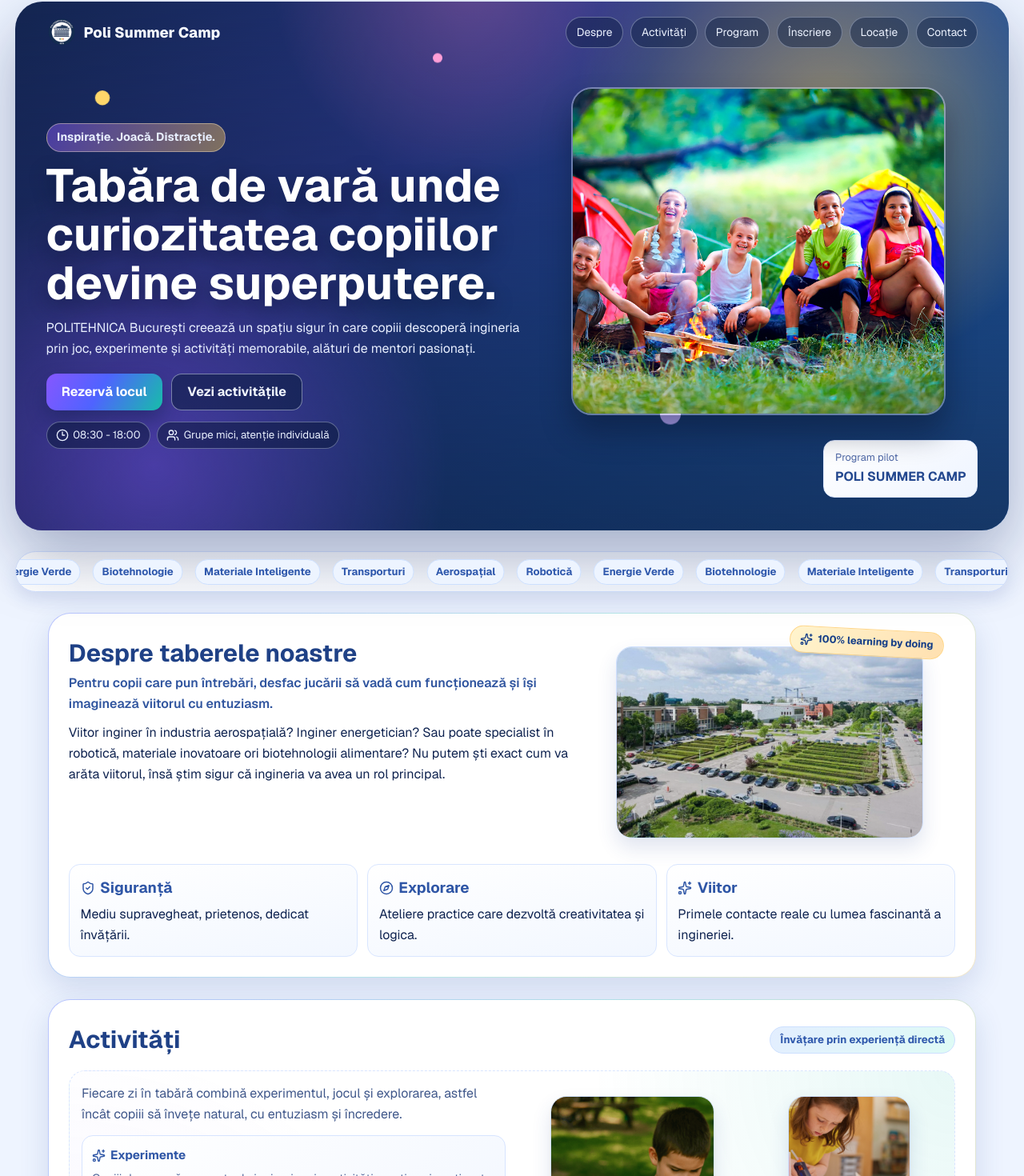
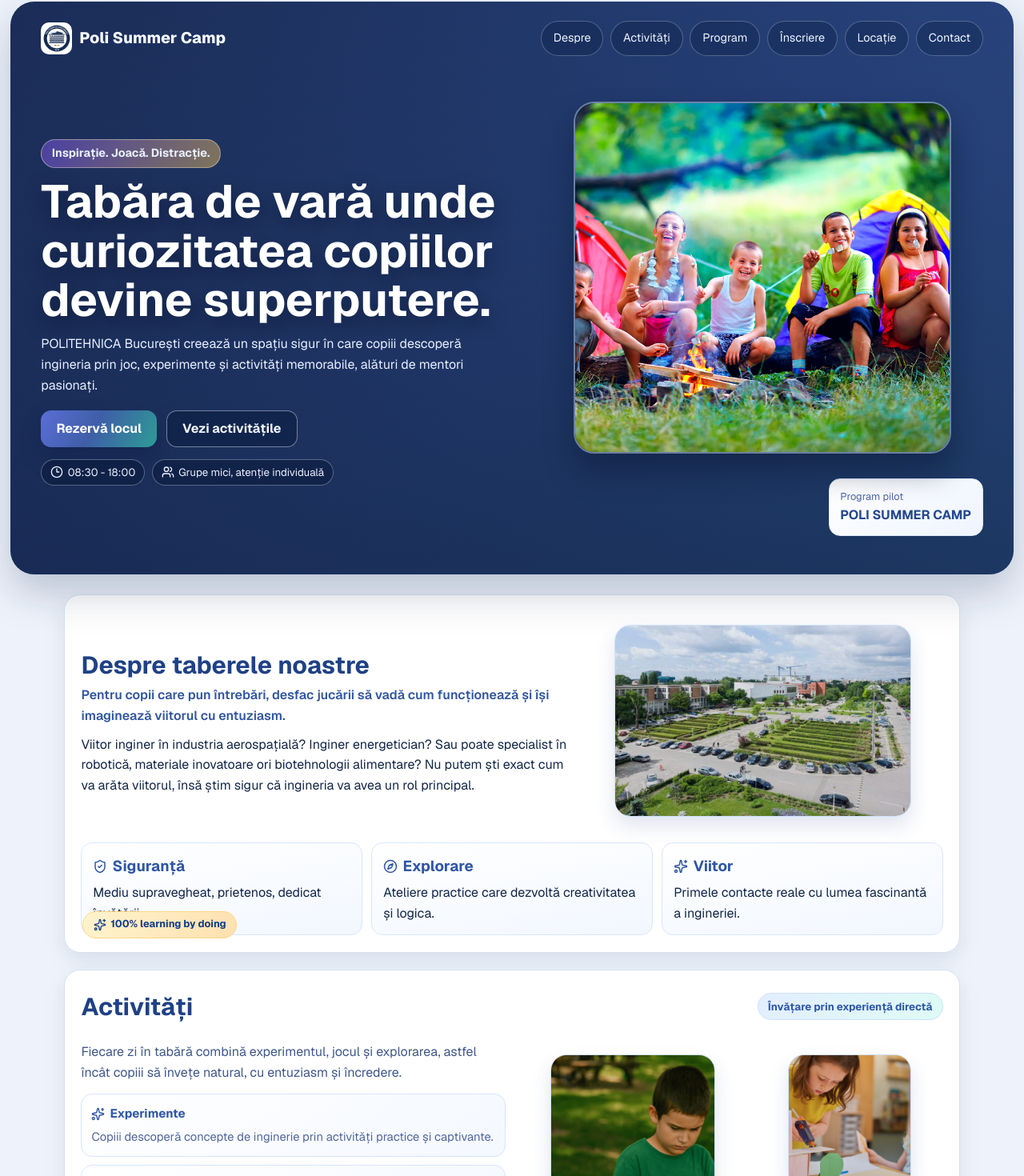
Before and after one commit to PolitehnicaBucuresti/tabere, a Next.js app: page / in a window 1280 px wide. Shown: the part 14-1484 px from the top of the page at 80% size. Built offline with nearby package versions, Linux system fonts and the light colour scheme.

Commit message:
schimbari locatie

```diff
--- a/app/page.tsx
+++ b/app/page.tsx
@@ -11,7 +11,6 @@ import {
   Telescope,
   Users,
 } from "lucide-react";
-import MouseAura from "./components/MouseAura";
 
 type ScheduleRow = {
   interval: string;
@@ -59,16 +58,11 @@ export default function Home() {
   return (
     <div className="siteWrap">
       <header className="heroPanel" id="intro">
-        <MouseAura />
-        <div className="heroSparkles" aria-hidden="true">
-          <span />
-          <span />
-          <span />
-          <span />
-        </div>
         <nav className="topNav">
           <a className="brand" href="#intro">
-            <Image src="/logo.svg" alt="POLI Summer Camp" width={38} height={38} />
+            <span className="brandLogoWrap">
+              <Image src="/logo.svg" alt="POLI Summer Camp" width={38} height={38} />
+            </span>
             <span>Poli Summer Camp</span>
           </a>
           <div className="navPills">
@@ -110,23 +104,6 @@ export default function Home() {
           </div>
         </div>
       </header>
-
-      <section className="wowStrip" aria-label="Teme camp">
-        <div className="wowTrack">
-          <span>Aerospațial</span>
-          <span>Robotică</span>
-          <span>Energie Verde</span>
-          <span>Biotehnologie</span>
-          <span>Materiale Inteligente</span>
-          <span>Transporturi</span>
-          <span>Aerospațial</span>
-          <span>Robotică</span>
-          <span>Energie Verde</span>
-          <span>Biotehnologie</span>
-          <span>Materiale Inteligente</span>
-          <span>Transporturi</span>
-        </div>
-      </section>
 
       <main className="contentGrid">
         <section id="despre" className="sectionCard">
@@ -246,11 +223,6 @@ export default function Home() {
             <h2>Înscriere</h2>
             <span className="chip chipWarm">Locuri limitate</span>
           </div>
-          <div className="enrollTopSteps">
-            <article><strong>1</strong><p>Completezi formularul</p></article>
-            <article><strong>2</strong><p>Primești confirmarea</p></article>
-            <article><strong>3</strong><p>Copilul începe aventura</p></article>
-          </div>
           <div className="signupLayout">
             <div className="signupFormPanel">
               <form className="signupForm">
@@ -271,7 +243,7 @@ export default function Home() {
                 <fieldset>
                   <legend>Alegerea programului</legend>
                   {seriesOptions.map((option) => (
-                    <label key={option} className="checkboxLabel">
+                    <label key={option} className="checkboxLabel radioLabel">
                       <input type="radio" name="series" value={option} required />
                       {option}
                     </label>
@@ -339,7 +311,9 @@ export default function Home() {
         <div className="footerInner">
           <div className="footerBrand">
             <a className="brand footerBrandLink" href="#intro">
-              <Image src="/logo.svg" alt="POLI Summer Camp" width={34} height={34} />
+              <span className="brandLogoWrap">
+                <Image src="/logo.svg" alt="POLI Summer Camp" width={34} height={34} />
+              </span>
               <span>Poli Summer Camp</span>
             </a>
             <p>Inspirație. Joacă. Distracție.</p>
--- a/app/site.css
+++ b/app/site.css
@@ -1,16 +1,14 @@
 :root {
-  --bg: #eef4ff;
-  --ink: #0f2350;
-  --ink-soft: #4c6192;
+  --bg: #eef3fb;
+  --ink: #122647;
+  --ink-soft: #536685;
   --surface: #ffffff;
-  --line: #d8e4ff;
-  --blue: #4f63ff;
-  --teal: #17bda9;
-  --violet: #8657ff;
-  --sun: #ffc652;
-  --pink: #ff7fc8;
-  --card-shadow: 0 14px 36px rgba(44, 73, 148, 0.16);
-  --hero-shadow: 0 32px 80px rgba(17, 36, 89, 0.34);
+  --line: #d7e0ef;
+  --blue: #3f5ea8;
+  --teal: #2d9d95;
+  --violet: #5b6ed6;
+  --card-shadow: 0 10px 26px rgba(31, 56, 112, 0.1);
+  --hero-shadow: 0 22px 52px rgba(16, 36, 79, 0.24);
 }
 
 @keyframes fadeUp {
@@ -74,7 +72,7 @@ body {
   font-family: var(--font-geist-sans), Arial, Helvetica, sans-serif;
   color: var(--ink);
   line-height: 1.62;
-  background: #eef4ff;
+  background: #eef3fb;
 }
 
 h1,
@@ -92,101 +90,28 @@ a {
 }
 
 .siteWrap {
-  padding-bottom: 2.4rem;
+  padding-bottom: 4rem;
 }
 
 /* HERO */
 .heroPanel {
   position: relative;
-  width: min(1280px, 97%);
+  width: min(1320px, 98%);
   margin: 1rem auto 1.6rem;
-  padding: 1.2rem clamp(1rem, 3vw, 2.4rem) 2.6rem;
-  border-radius: 34px;
+  padding: 1.5rem clamp(1.25rem, 3vw, 2.8rem) 3rem;
+  border-radius: 30px;
   overflow: hidden;
   box-shadow: var(--hero-shadow);
-  background: linear-gradient(138deg, #162a5a 0%, #2d3f9a 36%, #1f61b9 70%, #2c79d2 100%);
+  background: linear-gradient(145deg, #1e315f 0%, #2e4d8d 55%, #3464a4 100%);
 }
 
 .heroPanel::before {
   content: "";
   position: absolute;
   inset: 0;
-  background:
-    radial-gradient(circle at 82% 22%, rgba(255, 201, 84, 0.5), transparent 28%),
-    radial-gradient(circle at 14% 88%, rgba(134, 87, 255, 0.45), transparent 30%),
-    radial-gradient(circle at 46% -4%, rgba(255, 127, 200, 0.28), transparent 26%),
-    linear-gradient(180deg, rgba(10, 18, 42, 0.2) 0%, rgba(10, 18, 42, 0.64) 100%);
+  background: linear-gradient(180deg, rgba(11, 22, 49, 0.18) 0%, rgba(11, 22, 49, 0.58) 100%);
   pointer-events: none;
   z-index: 1;
-}
-
-.mouseAura {
-  position: fixed;
-  width: 320px;
-  height: 320px;
-  border-radius: 999px;
-  pointer-events: none;
-  transform: translate(-50%, -50%);
-  z-index: 0;
-  mix-blend-mode: screen;
-}
-
-.mouseAuraPrimary {
-  background: radial-gradient(circle, rgba(127, 95, 255, 0.28), rgba(127, 95, 255, 0));
-}
-
-.mouseAuraSecondary {
-  width: 210px;
-  height: 210px;
-  background: radial-gradient(circle, rgba(31, 212, 184, 0.3), rgba(31, 212, 184, 0));
-}
-
-.heroSparkles {
-  position: absolute;
-  inset: 0;
-  z-index: 2;
-  pointer-events: none;
-}
-
-.heroSparkles span {
-  position: absolute;
-  border-radius: 999px;
-  animation: floaty 5s ease-in-out infinite;
-}
-
-.heroSparkles span:nth-child(1) {
-  width: 18px;
-  height: 18px;
-  left: 8%;
-  top: 18%;
-  background: #ffd76a;
-}
-
-.heroSparkles span:nth-child(2) {
-  width: 14px;
-  height: 14px;
-  right: 11%;
-  top: 32%;
-  background: #8ff6e0;
-  animation-delay: 0.7s;
-}
-
-.heroSparkles span:nth-child(3) {
-  width: 26px;
-  height: 26px;
-  right: 33%;
-  bottom: 20%;
-  background: #beadff;
-  animation-delay: 1.3s;
-}
-
-.heroSparkles span:nth-child(4) {
-  width: 12px;
-  height: 12px;
-  left: 42%;
-  top: 10%;
-  background: #ff9ed7;
-  animation-delay: 1s;
 }
 
 .topNav,
@@ -200,16 +125,26 @@ a {
   justify-content: space-between;
   align-items: center;
   gap: 1rem;
-  margin-bottom: 2.1rem;
+  margin-bottom: 2.6rem;
 }
 
 .brand {
   display: inline-flex;
   align-items: center;
   gap: 0.55rem;
-  color: #f6f9ff;
-  font-size: 1.14rem;
+  color: #f7faff;
+  font-size: 1.22rem;
   font-weight: 800;
+}
+
+.brandLogoWrap {
+  display: inline-flex;
+  align-items: center;
+  justify-content: center;
+  width: 2.45rem;
+  height: 2.45rem;
+  border-radius: 10px;
+  background: #ffffff;
 }
 
 .navPills {
@@ -219,24 +154,42 @@ a {
 }
 
 .navPills a {
+  position: relative;
+  overflow: hidden;
   border-radius: 999px;
-  padding: 0.44rem 0.8rem;
-  font-size: 0.86rem;
-  color: #edf3ff;
-  border: 1px solid rgba(230, 238, 255, 0.35);
-  background: rgba(11, 30, 67, 0.46);
-  transition: transform 0.2s ease, background 0.2s ease;
+  padding: 0.58rem 0.92rem;
+  font-size: 0.9rem;
+  color: #eef4ff;
+  border: 1px solid rgba(230, 238, 255, 0.28);
+  background: rgba(11, 30, 67, 0.34);
+  transition: color 0.24s ease, border-color 0.24s ease;
+}
+
+.navPills a::before {
+  content: "";
+  position: absolute;
+  inset: 0;
+  border-radius: inherit;
+  background: linear-gradient(120deg, rgba(255, 255, 255, 0.16), rgba(255, 255, 255, 0.06));
+  transform: scale(0.3);
+  opacity: 0;
+  transition: transform 0.34s cubic-bezier(0.22, 1, 0.36, 1), opacity 0.3s ease;
 }
 
 .navPills a:hover {
-  transform: translateY(-2px);
-  background: rgba(14, 35, 80, 0.74);
+  border-color: rgba(238, 244, 255, 0.5);
+  color: #fff;
+}
+
+.navPills a:hover::before {
+  transform: scale(1);
+  opacity: 1;
 }
 
 .heroSplit {
   display: grid;
   grid-template-columns: 1.04fr 0.96fr;
-  gap: 1.4rem;
+  gap: 1.8rem;
   align-items: center;
 }
 
@@ -266,7 +219,7 @@ a {
 
 .heroCopy > p {
   color: #e8efff;
-  max-width: 62ch;
+  max-width: 54ch;
 }
 
 .heroCtas {
@@ -332,7 +285,7 @@ a {
 
 .heroMainImage {
   position: relative;
-  min-height: 410px;
+  min-height: 440px;
   border-radius: 26px;
   overflow: hidden;
   border: 2px solid rgba(226, 236, 255, 0.4);
@@ -367,50 +320,19 @@ a {
   color: #24488f;
 }
 
-/* WOW STRIP */
-.wowStrip {
-  width: min(1280px, 97%);
-  margin: 0 auto 1.6rem;
-  overflow: hidden;
-  border-radius: 999px;
-  border: 1px solid #d3e1ff;
-  background: linear-gradient(120deg, #fff, #f2f7ff);
-  box-shadow: 0 10px 22px rgba(45, 76, 154, 0.12);
-}
-
-.wowTrack {
-  display: flex;
-  width: max-content;
-  gap: 0.95rem;
-  padding: 0.55rem 0.8rem;
-  animation: marquee 20s linear infinite;
-}
-
-.wowTrack span {
-  border-radius: 999px;
-  padding: 0.28rem 0.66rem;
-  font-size: 0.82rem;
-  font-weight: 700;
-  color: #2f58ac;
-  border: 1px solid #cde0ff;
-  background: #edf4ff;
-}
-
 /* CONTENT */
 .contentGrid {
-  width: min(1160px, 92%);
+  width: min(1120px, 92%);
   margin: 0 auto;
   display: grid;
-  gap: 1.7rem;
+  gap: 1.35rem;
 }
 
 .sectionCard {
-  padding: 1.55rem;
-  border-radius: 28px;
-  border: 1px solid transparent;
-  background:
-    linear-gradient(var(--surface), var(--surface)) padding-box,
-    linear-gradient(120deg, rgba(94, 113, 255, 0.36), rgba(25, 188, 166, 0.26), rgba(255, 201, 84, 0.3)) border-box;
+  padding: 1.28rem;
+  border-radius: 20px;
+  border: 1px solid var(--line);
+  background: var(--surface);
   box-shadow: var(--card-shadow);
   transition: transform 0.25s ease, box-shadow 0.25s ease;
 }
@@ -426,7 +348,7 @@ a {
   align-items: center;
   flex-wrap: wrap;
   gap: 0.7rem;
-  margin-bottom: 0.84rem;
+  margin-bottom: 1.2rem;
 }
 
 .sectionCard h2 {
@@ -458,6 +380,7 @@ a {
   grid-template-columns: 1.15fr 0.85fr;
   gap: 1rem;
   position: relative;
+  align-items: center;
 }
 
 .aboutText p + p {
@@ -505,8 +428,8 @@ a {
 
 .aboutSticker {
   position: absolute;
-  right: 0.9rem;
-  top: -0.35rem;
+  left: 0.1rem;
+  bottom: -0.2rem;
   display: inline-flex;
   align-items: center;
   gap: 0.35rem;
@@ -517,7 +440,7 @@ a {
   color: #143d87;
   background: linear-gradient(120deg, #fff4cd, #ffe0b0);
   border: 1px solid #ffd688;
-  transform: rotate(3deg);
+  transform: none;
 }
 
 .benefitList article {
@@ -539,13 +462,10 @@ a {
   display: grid;
   grid-template-columns: 1fr 1fr;
   gap: 1rem;
-  border: 1px dashed #d8e5ff;
-  border-radius: 20px;
-  padding: 0.95rem;
-  background:
-    radial-gradient(circle at 0 100%, rgba(124, 87, 255, 0.09), transparent 40%),
-    radial-gradient(circle at 100% 0, rgba(23, 189, 169, 0.1), transparent 38%),
-    #fff;
+  border: 0;
+  border-radius: 0;
+  padding: 0;
+  background: transparent;
 }
 
 .activitiesNarrative > p {
@@ -634,7 +554,7 @@ a {
 .pillRow span {
   border-radius: 999px;
   padding: 0.32rem 0.7rem;
-  font-size: 0.82rem;
+  font-size: 0.8rem;
   font-weight: 700;
   color: #3059ad;
   border: 1px solid #cfe0ff;
@@ -643,6 +563,7 @@ a {
 
 .muted {
   color: var(--ink-soft);
+  margin-bottom: 0.4rem;
 }
 
 .accordionGrid {
@@ -742,46 +663,15 @@ a {
 
 .dayAccordion li p {
   color: #4b6192;
-  font-size: 0.87rem;
+  font-size: 0.97rem;
+  line-height: 1.45;
 }
 
 .signupLayout {
   display: grid;
-  grid-template-columns: 1.1fr 0.9fr;
-  gap: 1.1rem;
+  grid-template-columns: 1fr;
+  gap: 1rem;
   align-items: start;
-}
-
-.enrollTopSteps {
-  display: grid;
-  grid-template-columns: repeat(3, minmax(0, 1fr));
-  gap: 0.6rem;
-  margin-bottom: 0.95rem;
-}
-
-.enrollTopSteps article {
-  border-radius: 14px;
-  border: 1px solid #d6e3ff;
-  background: linear-gradient(145deg, #fff, #f2f7ff);
-  padding: 0.7rem;
-  display: flex;
-  align-items: center;
-  gap: 0.55rem;
-}
-
-.enrollTopSteps strong {
-  width: 1.7rem;
-  height: 1.7rem;
-  border-radius: 999px;
-  display: grid;
-  place-items: center;
-  color: #fff;
-  background: linear-gradient(120deg, #7a59ff, #4a63ff);
-}
-
-.enrollTopSteps p {
-  color: #3d5588;
-  font-weight: 600;
 }
 
 .signupForm {
@@ -791,23 +681,14 @@ a {
 
 .signupFormPanel {
   position: relative;
-  border-radius: 18px;
-  padding: 0.85rem;
-  border: 1px solid transparent;
-  background:
-    linear-gradient(var(--surface), var(--surface)) padding-box,
-    linear-gradient(120deg, rgba(124, 87, 255, 0.45), rgba(79, 99, 255, 0.45), rgba(23, 189, 169, 0.4)) border-box;
+  border-radius: 14px;
+  padding: 0;
+  border: 0;
+  background: transparent;
 }
 
 .signupFormPanel::before {
-  content: "";
-  position: absolute;
-  inset: 0;
-  border-radius: inherit;
-  background:
-    radial-gradient(circle at 100% 0, rgba(124, 87, 255, 0.09), transparent 35%),
-    radial-gradient(circle at 0 100%, rgba(23, 189, 169, 0.09), transparent 35%);
-  pointer-events: none;
+  content: none;
 }
 
 .signupFormPanel .signupForm {
@@ -816,8 +697,8 @@ a {
 }
 
 fieldset {
-  border-radius: 14px;
-  border: 1px solid #d3e1fb;
+  border-radius: 12px;
+  border: 1px solid #d7e0ef;
   background: #fff;
   padding: 0.92rem;
   display: grid;
@@ -872,6 +753,14 @@ textarea:focus {
   accent-color: var(--blue);
 }
 
+.radioLabel {
+  align-items: center;
+}
+
+.radioLabel input[type="radio"] {
+  margin-top: 0;
+}
+
 button[type="submit"] {
   width: fit-content;
   border: 0;
@@ -900,8 +789,7 @@ button[type="submit"]:hover {
 }
 
 .signupInfoPanel {
-  position: sticky;
-  top: 1rem;
+  position: static;
   background:
     radial-gradient(circle at 100% 0, rgba(255, 198, 82, 0.18), transparent 45%),
     radial-gradient(circle at 0 100%, rgba(124, 87, 255, 0.16), transparent 45%),
@@ -938,28 +826,16 @@ button[type="submit"]:hover {
 .locationCollage {
   display: grid;
   grid-template-columns: 1.2fr 1fr 1fr;
-  gap: 1rem;
+  gap: 0.8rem;
 }
 
 .collageCreative .mediaCard {
-  transform: rotate(0deg);
-  transition: transform 0.3s ease;
-}
-
-.collageCreative .mediaCard:nth-child(1) {
-  transform: rotate(-1deg);
-}
-
-.collageCreative .mediaCard:nth-child(2) {
-  transform: rotate(1deg);
-}
-
-.collageCreative .mediaCard:nth-child(3) {
-  transform: rotate(-0.8deg);
+  transform: none;
+  transition: transform 0.25s ease;
 }
 
 .collageCreative .mediaCard:hover {
-  transform: rotate(0deg) translateY(-3px);
+  transform: translateY(-2px);
 }
 
 .locationCollage .mediaCard.wide {
@@ -986,7 +862,7 @@ button[type="submit"]:hover {
 /* FOOTER */
 .siteFooter {
   margin-top: 2rem;
-  padding: 2.2rem 1rem 1.2rem;
+  padding: 3.2rem 1rem 2.3rem;
   background: linear-gradient(135deg, #132955 0%, #1b4182 58%, #21529d 100%);
   color: #deebff;
   position: relative;
@@ -1020,7 +896,7 @@ button[type="submit"]:hover {
   margin: 0 auto;
   display: grid;
   grid-template-columns: 1.3fr 1fr 1fr;
-  gap: 1.2rem;
+  gap: 2rem;
   position: relative;
   z-index: 1;
 }
@@ -1064,8 +940,8 @@ button[type="submit"]:hover {
 
 .copyright {
   width: min(1160px, 94%);
-  margin: 1rem auto 0;
-  padding-top: 0.8rem;
+  margin: 1.8rem auto 0;
+  padding-top: 1rem;
   border-top: 1px solid rgba(194, 215, 255, 0.32);
   color: #bfd2f7;
   font-size: 0.88rem;
@@ -1097,10 +973,6 @@ button[type="submit"]:hover {
   .benefitList {
     grid-template-columns: 1fr;
     grid-column: auto;
-  }
-
-  .enrollTopSteps {
-    grid-template-columns: 1fr;
   }
 
   .heroMainImage {
@@ -1159,4 +1031,8 @@ button[type="submit"]:hover {
     padding: 1rem;
     border-radius: 18px;
   }
+
+  .siteFooter {
+    padding: 2.6rem 1rem 2.2rem;
+  }
 }
```
